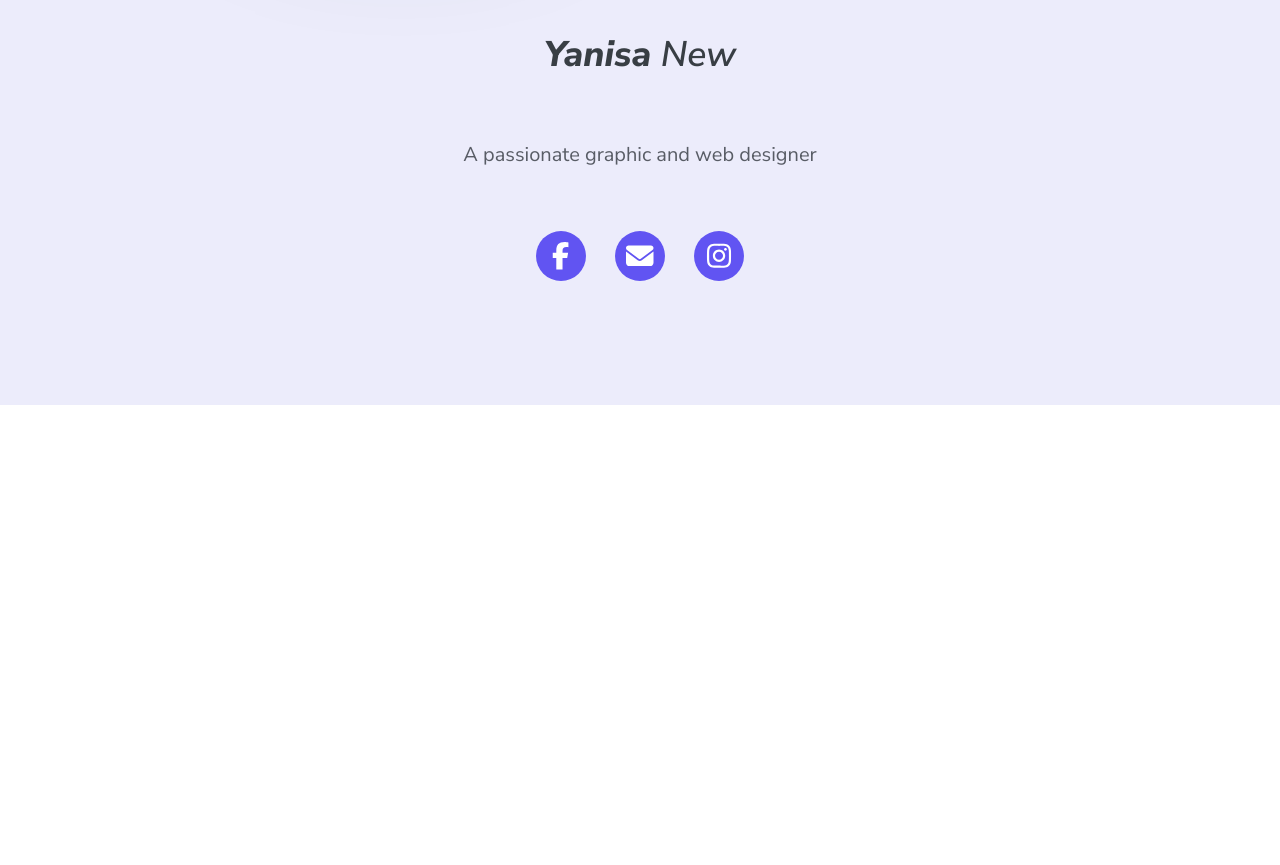
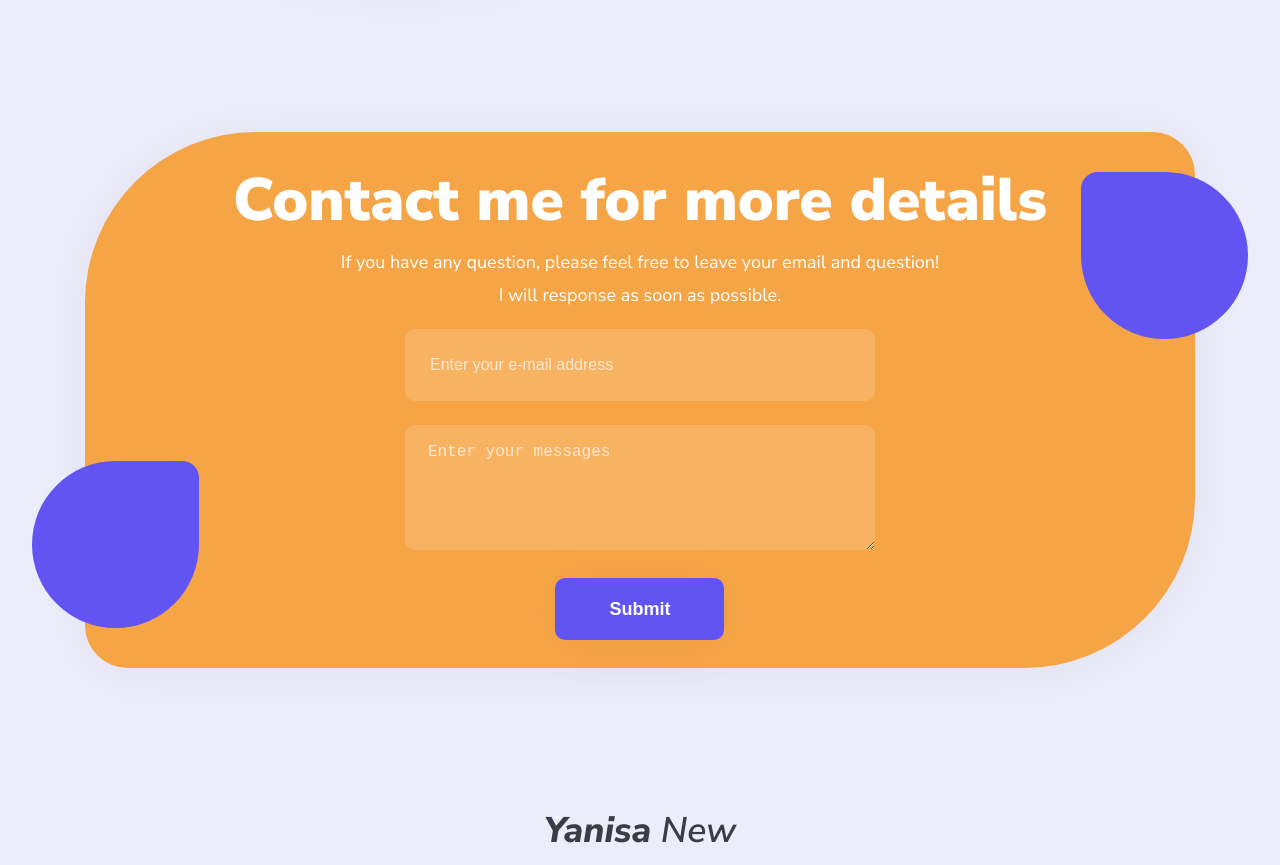
Before and after one commit to KritapasSuwannawin/Yanisa-Portfolio, a JavaScript app: page / in a window 1280 px wide. Shown: the part 3700-4565 px from the top of the page. Before the commit the page ends 4105 px from the top, so only its background shows below. Built offline with nearby package versions, Linux system fonts and the light colour scheme; a web font is replaced by a local one.

Commit message:
eneble contact form

```diff
--- a/src/pages/Home.js
+++ b/src/pages/Home.js
@@ -120,19 +120,21 @@ function Home() {
           </a>
         </div>
       </div>
-      {/* <div className="home-contact">
-        <div className="container">
+      <div className="home-contact">
+        <form className="container" method="POST" data-netlify="true">
           <p className="title">Contact me for more details</p>
           <p className="content">
             If you have any question, please feel free to leave your email and question!<br></br>I will response as soon as possible.
           </p>
-          <input placeholder="Enter your e-mail address" className="email-input"></input>
-          <textarea placeholder="Enter your messages" className="message-input"></textarea>
-          <div className="button">Submit</div>
+          <input placeholder="Enter your e-mail address" className="email-input" name="email"></input>
+          <textarea placeholder="Enter your messages" className="message-input" name="message"></textarea>
+          <button type="submit" className="button">
+            Submit
+          </button>
           <div className="right-bubble"></div>
           <div className="left-bubble"></div>
-        </div>
-      </div> */}
+        </form>
+      </div>
       <div className="home-footer">
         <p className="title">
           <span className="bold">Yanisa</span> New
--- a/src/pages/Home.scss
+++ b/src/pages/Home.scss
@@ -329,113 +329,120 @@
     }
   }
 
-  // .home-contact {
-  //   padding-top: 24rem;
+  .home-contact {
+    padding-top: 24rem;
 
-  //   .container {
-  //     max-width: 130rem;
-  //     margin: 0 auto;
-  //     background-color: $secondary-color;
-  //     box-shadow: 0 0.4rem 6rem rgba(0, 0, 0, 0.05);
-  //     padding: 3.2rem 5.5rem 2.8rem 5.5rem;
-  //     border-radius: 20rem 5rem 20rem 10rem;
-  //     position: relative;
+    .container {
+      max-width: 130rem;
+      margin: 0 auto;
+      background-color: $secondary-color;
+      box-shadow: 0 0.4rem 6rem rgba(0, 0, 0, 0.05);
+      padding: 3.2rem 5.5rem 2.8rem 5.5rem;
+      border-radius: 20rem 5rem 20rem 10rem;
+      position: relative;
 
-  //     .title {
-  //       font-weight: 900;
-  //       font-size: 6rem;
-  //       line-height: 140%;
-  //       text-align: center;
-  //       color: #fff;
-  //     }
+      .title {
+        font-weight: 900;
+        font-size: 6rem;
+        line-height: 120%;
+        text-align: center;
+        color: #fff;
+      }
 
-  //     .content {
-  //       font-size: 1.8rem;
-  //       line-height: 180%;
-  //       text-align: center;
-  //       color: #fff;
-  //     }
+      .content {
+        font-size: 1.8rem;
+        line-height: 180%;
+        text-align: center;
+        color: #fff;
+        margin: 1rem 0;
+      }
 
-  //     .email-input {
-  //       margin: 1.8rem auto 0 auto;
-  //       display: block;
-  //       width: 47rem;
-  //       font-size: 1.6rem;
-  //       line-height: 180%;
-  //       padding: 2.15rem 2.5rem;
-  //       color: rgba(255, 255, 255, 1);
-  //       background-color: rgba(255, 255, 255, 0.15);
-  //       border-radius: 1rem;
-  //       border: none;
+      .email-input {
+        margin: 1.8rem auto 0 auto;
+        display: block;
+        width: 47rem;
+        font-size: 1.6rem;
+        line-height: 180%;
+        padding: 2.15rem 2.5rem;
+        color: rgba(255, 255, 255, 1);
+        background-color: rgba(255, 255, 255, 0.15);
+        border-radius: 1rem;
+        border: none;
 
-  //       &::placeholder {
-  //         color: rgba(255, 255, 255, 0.7);
-  //       }
+        &::placeholder {
+          color: rgba(255, 255, 255, 0.7);
+        }
 
-  //       &:focus {
-  //         outline: none;
-  //       }
-  //     }
+        &:focus {
+          outline: none;
+        }
+      }
 
-  //     .message-input {
-  //       margin: 2.4rem auto 0 auto;
-  //       display: block;
-  //       width: 47rem;
-  //       height: 12.5rem;
-  //       font-size: 1.6rem;
-  //       line-height: 180%;
-  //       padding: 1.3rem 2.3rem;
-  //       color: rgba(255, 255, 255, 1);
-  //       background-color: rgba(255, 255, 255, 0.15);
-  //       border-radius: 1rem;
-  //       border: none;
+      .message-input {
+        margin: 2.4rem auto 0 auto;
+        display: block;
+        width: 47rem;
+        height: 12.5rem;
+        font-size: 1.6rem;
+        line-height: 180%;
+        padding: 1.3rem 2.3rem;
+        color: rgba(255, 255, 255, 1);
+        background-color: rgba(255, 255, 255, 0.15);
+        border-radius: 1rem;
+        border: none;
 
-  //       &::placeholder {
-  //         color: rgba(255, 255, 255, 0.7);
-  //       }
+        &::placeholder {
+          color: rgba(255, 255, 255, 0.7);
+        }
 
-  //       &:focus {
-  //         outline: none;
-  //       }
-  //     }
+        &:focus {
+          outline: none;
+        }
+      }
 
-  //     .button {
-  //       margin: 2.8rem auto 0 auto;
-  //       font-weight: 900;
-  //       font-size: 1.8rem;
-  //       line-height: 180%;
-  //       color: #fff;
-  //       text-shadow: 0 0.4rem 6rem rgba(0, 0, 0, 0.05);
-  //       padding: 1.5rem 5.4rem;
-  //       background-color: $primary-color;
-  //       box-shadow: 0 0.4rem 6rem rgba(0, 0, 0, 0.05);
-  //       border-radius: 1rem;
-  //       width: fit-content;
-  //     }
+      .button {
+        display: block;
+        border: none;
+        margin: 2.8rem auto 0 auto;
+        font-weight: 900;
+        font-size: 1.8rem;
+        line-height: 180%;
+        color: #fff;
+        text-shadow: 0 0.4rem 6rem rgba(0, 0, 0, 0.05);
+        padding: 1.5rem 5.4rem;
+        background-color: $primary-color;
+        box-shadow: 0 0.4rem 6rem rgba(0, 0, 0, 0.05);
+        border-radius: 1rem;
+        width: fit-content;
 
-  //     .right-bubble {
-  //       position: absolute;
-  //       right: -5.3rem;
-  //       top: 4rem;
-  //       width: 16.7rem;
-  //       height: 16.7rem;
-  //       background-color: $primary-color;
-  //       border-radius: 10% 50% 50% 50%;
-  //       z-index: 1;
-  //     }
+        &:hover {
+          cursor: pointer;
+        }
+      }
 
-  //     .left-bubble {
-  //       position: absolute;
-  //       left: -5.3rem;
-  //       bottom: 4rem;
-  //       width: 16.7rem;
-  //       height: 16.7rem;
-  //       background-color: $primary-color;
-  //       border-radius: 50% 10% 50% 50%;
-  //       z-index: 1;
-  //     }
-  //   }
-  // }
+      .right-bubble {
+        position: absolute;
+        right: -5.3rem;
+        top: 4rem;
+        width: 16.7rem;
+        height: 16.7rem;
+        background-color: $primary-color;
+        border-radius: 10% 50% 50% 50%;
+        z-index: 1;
+      }
+
+      .left-bubble {
+        position: absolute;
+        left: -5.3rem;
+        bottom: 4rem;
+        width: 16.7rem;
+        height: 16.7rem;
+        background-color: $primary-color;
+        border-radius: 50% 10% 50% 50%;
+        z-index: 1;
+      }
+    }
+  }
 
   .home-footer {
     margin-top: 14rem;
@@ -518,12 +525,12 @@
       }
     }
 
-    // .home-contact {
-    //   .container {
-    //     max-width: 86.66vw;
-    //     border-radius: 13.33vw 3.33vw 13.33vw 3.33vw;
-    //   }
-    // }
+    .home-contact {
+      .container {
+        max-width: 86.66vw;
+        border-radius: 13.33vw 3.33vw 13.33vw 3.33vw;
+      }
+    }
   }
 }
 
@@ -541,17 +548,17 @@
       }
     }
 
-    // .home-contact {
-    //   .container {
-    //     .right-bubble {
-    //       right: -13rem;
-    //     }
+    .home-contact {
+      .container {
+        .right-bubble {
+          right: -13rem;
+        }
 
-    //     .left-bubble {
-    //       left: -13rem;
-    //     }
-    //   }
-    // }
+        .left-bubble {
+          left: -13rem;
+        }
+      }
+    }
   }
 }
 
@@ -678,29 +685,29 @@
       }
     }
 
-    // .home-contact {
-    //   .container {
-    //     .title {
-    //       font-size: 4rem;
-    //     }
+    .home-contact {
+      .container {
+        .title {
+          font-size: 4rem;
+        }
 
-    //     .content {
-    //       font-size: 1.6rem;
-    //     }
+        .content {
+          font-size: 1.6rem;
+        }
 
-    //     .email-input {
-    //       max-width: 90%;
-    //     }
+        .email-input {
+          max-width: 90%;
+        }
 
-    //     .message-input {
-    //       max-width: 90%;
-    //     }
+        .message-input {
+          max-width: 90%;
+        }
 
-    //     .button {
-    //       font-size: 1.6rem;
-    //       padding: 1.33rem 4.8rem;
-    //     }
-    //   }
-    // }
+        .button {
+          font-size: 1.6rem;
+          padding: 1.33rem 4.8rem;
+        }
+      }
+    }
   }
 }
```
Also changed, not shown: firebase.json (deleted), 1 other file (tests, documents, lock files or other folders).
